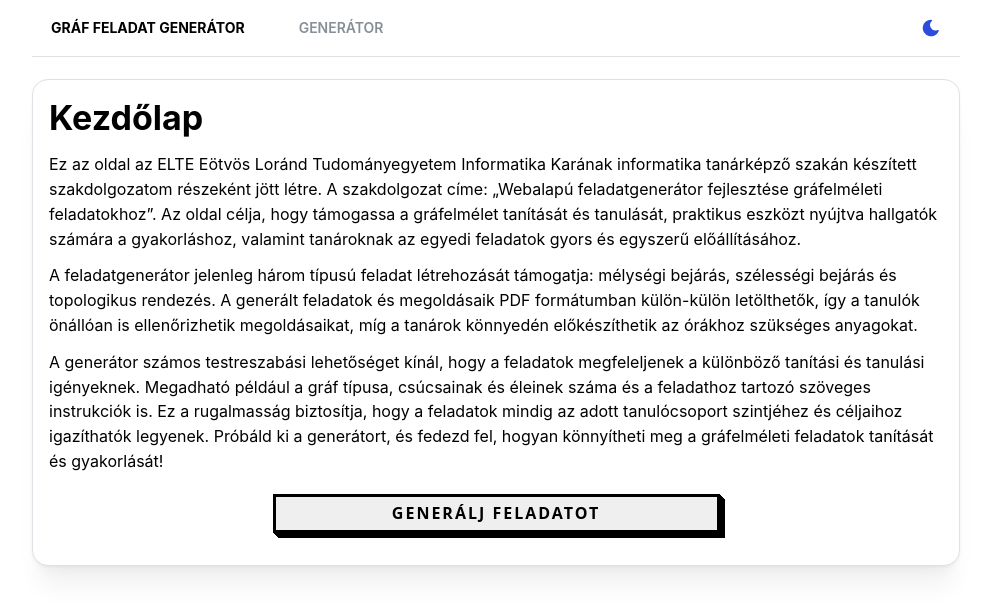
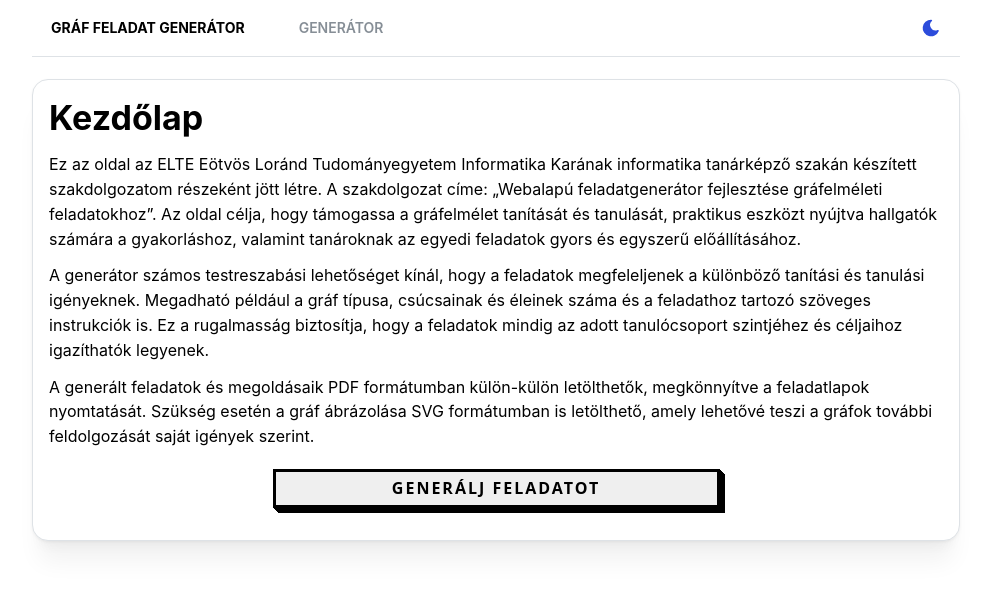
Before and after one commit to benjamin-bt/task-generator-frontend, a Next.js app: page / in a window 1280 px wide. Shown: the top 614 px of the page, without its empty margins (144-1135 px from the left). Built offline with nearby package versions, Linux system fonts and the light colour scheme; no server answers.

Commit message:
changed main page text

```diff
--- a/src/app/components/navbar.tsx
+++ b/src/app/components/navbar.tsx
@@ -117,7 +117,10 @@ export default function NavBar() {
         </Group>
 
         {opened && (
+          <>
+          <Divider style={{ margin: "10px 0" }} />
           <Group>
+
             <Button
               className={styles.button}
               variant="subtle"
@@ -137,6 +140,7 @@ export default function NavBar() {
               RÓLAM
             </Button> */}
           </Group>
+          </>
         )}
         <Divider style={{ margin: "10px 0" }} />
       </Container>
--- a/src/app/page.tsx
+++ b/src/app/page.tsx
@@ -46,24 +46,20 @@ export default function MainPage() {
           </Text>
           <Space h="sm" />
           <Text>
-            A feladatgenerátor jelenleg három típusú feladat létrehozását
-            támogatja: mélységi bejárás, szélességi bejárás és topologikus
-            rendezés. A generált feladatok és megoldásaik PDF formátumban
-            külön-külön letölthetők, így a tanulók önállóan is ellenőrizhetik
-            megoldásaikat, míg a tanárok könnyedén előkészíthetik az órákhoz
-            szükséges anyagokat.
-          </Text>
-          <Space h="sm" />
-          <Text>
             A generátor számos testreszabási lehetőséget kínál, hogy a feladatok
             megfeleljenek a különböző tanítási és tanulási igényeknek. Megadható
             például a gráf típusa, csúcsainak és éleinek száma és a feladathoz
             tartozó szöveges instrukciók is. Ez a rugalmasság biztosítja, hogy a
             feladatok mindig az adott tanulócsoport szintjéhez és céljaihoz
-            igazíthatók legyenek. Próbáld ki a generátort, és fedezd fel, hogyan
-            könnyítheti meg a gráfelméleti feladatok tanítását és gyakorlását!
+            igazíthatók legyenek.
           </Text>
-
+          <Space h="sm" />
+          <Text>
+            A generált feladatok és megoldásaik PDF formátumban
+            külön-külön letölthetők, megkönnyítve a feladatlapok nyomtatását.
+            Szükség esetén a gráf ábrázolása SVG formátumban is letölthető, amely
+            lehetővé teszi a gráfok további feldolgozását saját igények szerint.
+          </Text>
           <Space h="lg" />
           <Group justify="center" align="center">
             <button
```
Also changed, not shown: src/app/components/navbar.module.css (line endings or trailing spaces).
